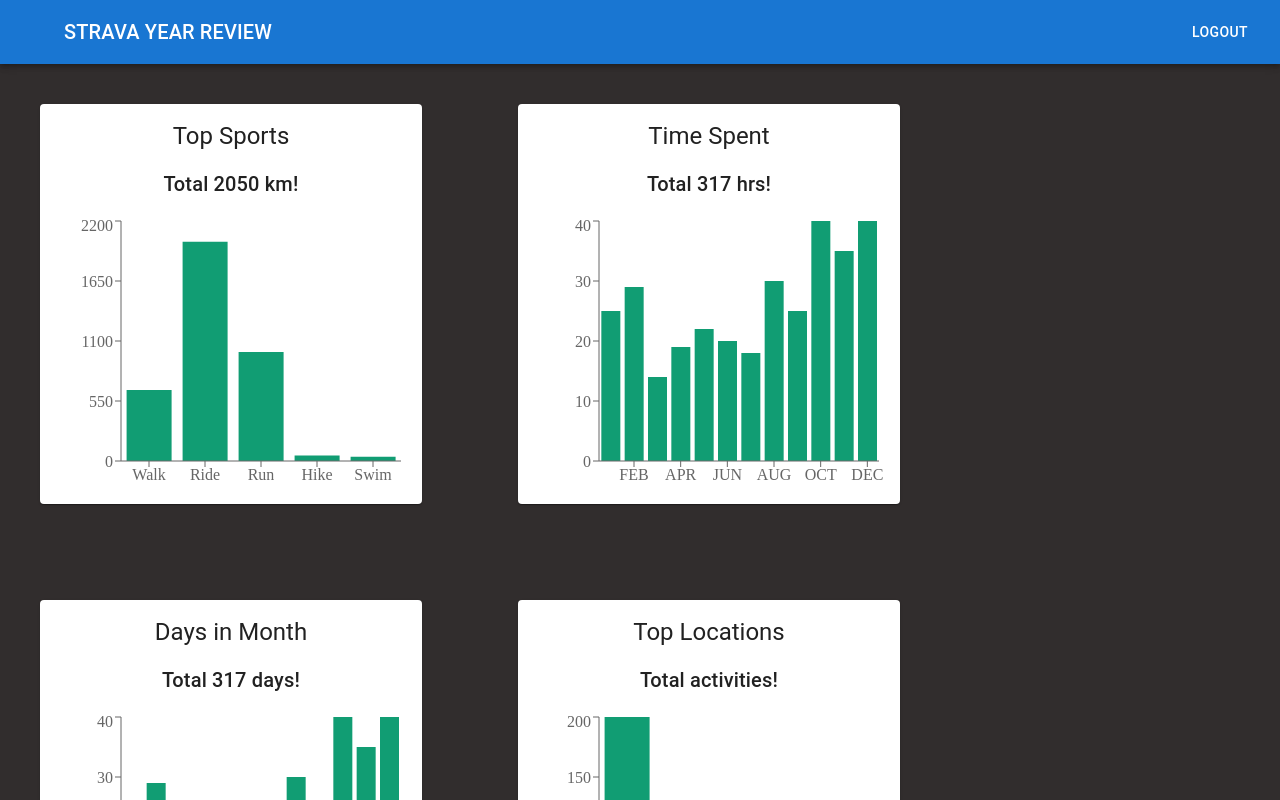
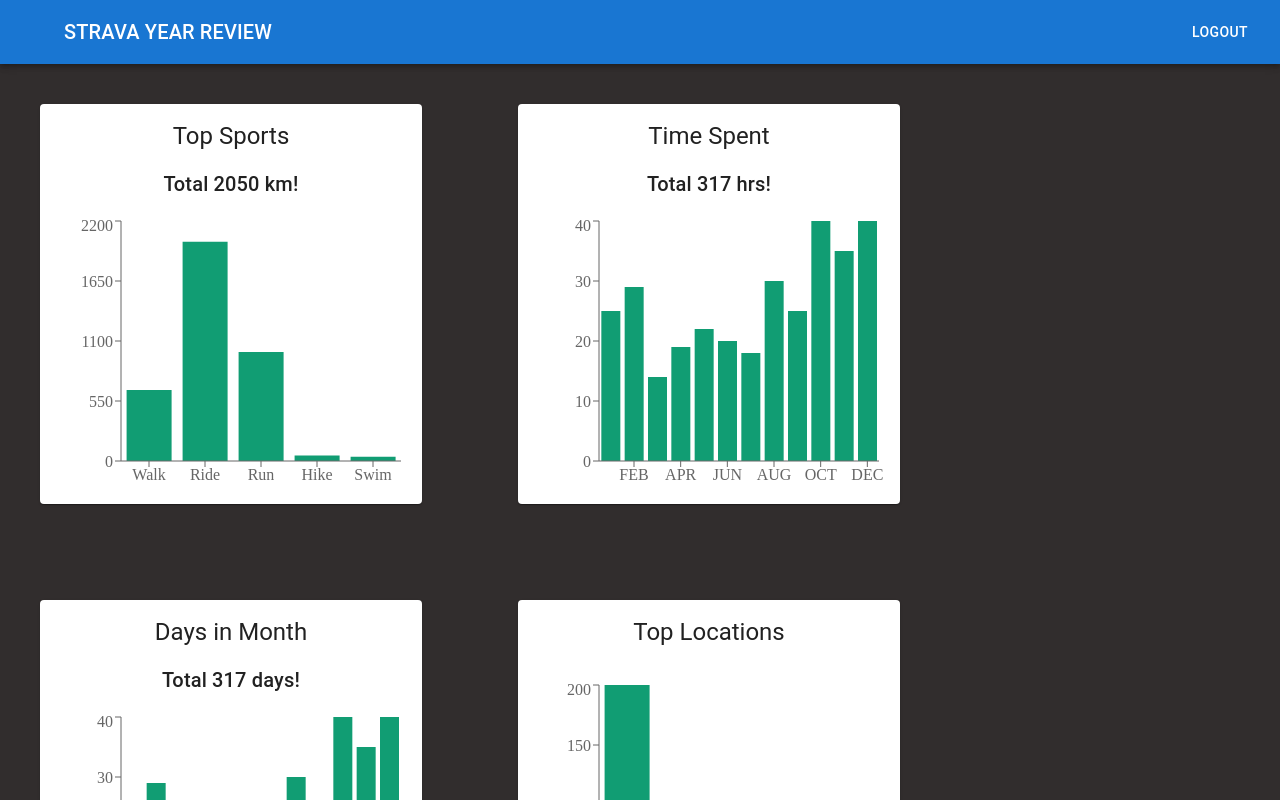
Before and after one commit to Vinnu1/strava-year-review, a React (Vite) app in the folder client/: page / in a window 1280 px wide. Shown: the top 800 px of the page. Built offline with nearby package versions, Linux system fonts and the light colour scheme.

Commit message:
Added condition to only display card header when total is available.

```diff
--- a/client/src/components/ActivityCard.tsx
+++ b/client/src/components/ActivityCard.tsx
@@ -27,7 +27,7 @@
     <Card sx={{ maxWidth: 400, maxHeight: 400, margin: 5, flex: "1 1 400" }}>
       <CardHeader title={title} sx={{ textAlign: "center" }} />
       <Typography variant="h6" component="div" sx={{ textAlign: "center" }}>
-        Total {data.total} {datakey.x}!
+        {data.total ? `Total ${data.total} ${datakey.x}!` : null}
       </Typography>
       <CardContent sx={{ height: 280, width: 350 }}>
         {/*
```
